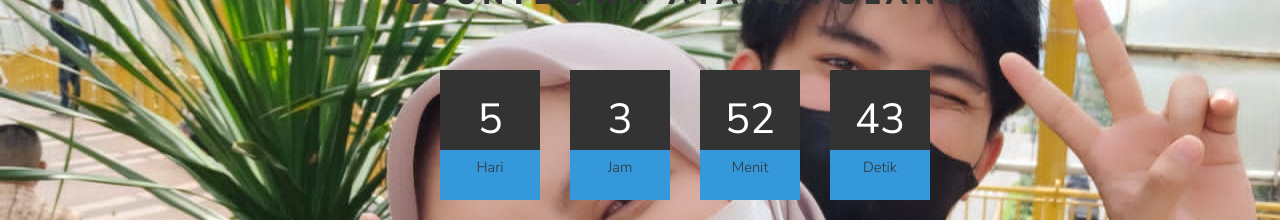
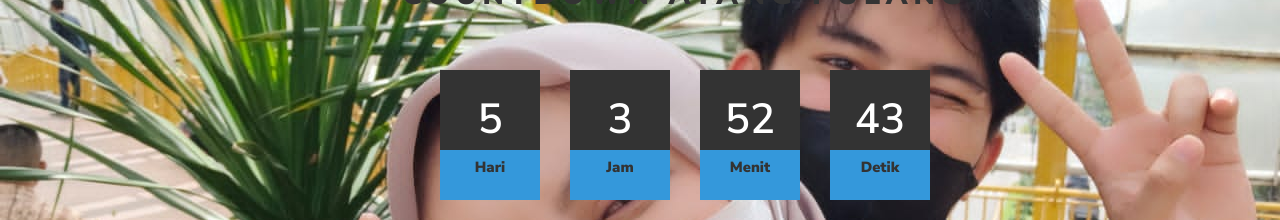
Before and after one commit to assholeddt30/Countdown, a plain HTML site: page Index.html in a window 1280 px wide. Shown: the part 150-370 px from the top of the page. Drawn offline with nearby package versions, Linux system fonts and the light colour scheme.

Commit message:
Update style.css

```diff
--- a/style.css
+++ b/style.css
@@ -48,7 +48,7 @@ body{
     color: #fff;
     margin: 0 15px;
     font-size: 3em;
-    font-weight: 500;
+    font-weight: 600;
 }
 .countdown div::before{
     content: '';
@@ -61,7 +61,7 @@ body{
     color: #333;
     font-size: 0.35em;
     line-height: 35px;
-    font-weight: 300;
+    font-weight: 900;
 }
 .countdown #day::before{
     content: 'Hari';
```
